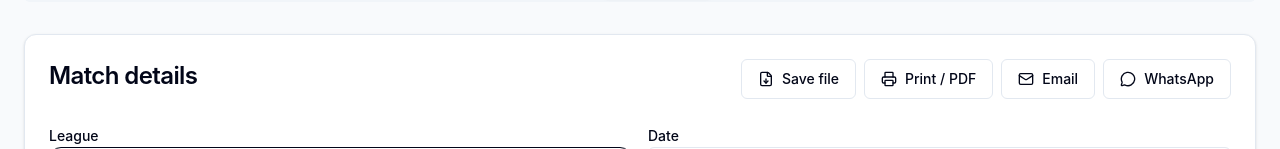
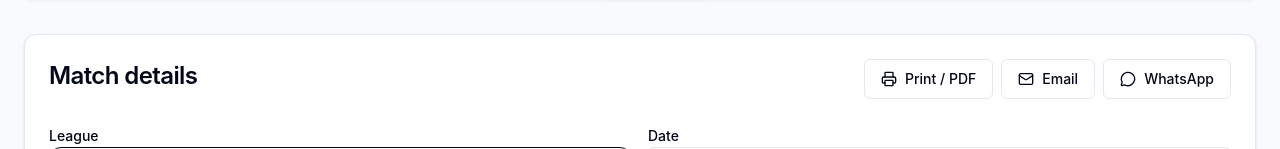
Before and after one commit to carlh1984/match-day-sheets-app, a React (Vite) app: page / in a window 1280 px wide. Shown: the part 178-327 px from the top of the page. Built offline with nearby package versions, Linux system fonts and the light colour scheme.

Commit message:
Update App.jsx
Add Excel export and remove JSON
Add Excel export and remove JSON
Add Excel export and remove JSON
Add Excel export and remove JSON

```diff
--- a/src/App.jsx
+++ b/src/App.jsx
@@ -1,5 +1,6 @@
 import React, { useEffect, useMemo, useRef, useState } from "react";
 import { Plus, Trash2, Printer, Mail, MessageCircle, Upload, Copy, Settings, FileText, FileDown, Save } from "lucide-react";
+import * as XLSX from 'xlsx';
 
 // --- UI COMPONENTS ---
 const Button = ({ children, variant = "default", size = "default", className, ...props }) => {
@@ -522,14 +523,47 @@ export default function App() {
     alert("Sheet marked as complete.");
   };
 
-  const exportJson = (sheet) => {
-    const blob = new Blob([JSON.stringify(sheet, null, 2)], { type: "application/json" });
-    const url = URL.createObjectURL(blob);
-    const a = document.createElement("a");
-    a.href = url;
-    a.download = `${sheet.teamName || "team"}-${sheet.oppositionTeam || "sheet"}.json`;
-    a.click();
-    URL.revokeObjectURL(url);
+  const exportAllXlsx = () => {
+    const data = [];
+    sheets.forEach(sheet => {
+      // Add sheet header info
+      data.push({
+        'Match ID': sheet.id,
+        'Team': sheet.teamName,
+        'Opposition': sheet.oppositionTeam,
+        'League': sheet.league,
+        'Date': sheet.date,
+        'Score': `${sheet.scoreFor} - ${sheet.scoreAgainst}`,
+        'Type': 'MATCH_HEADER'
+      });
+
+      // Add player details
+      sheet.players.forEach(p => {
+        data.push({
+          'Match ID': '',
+          'Team': sheet.teamName,
+          'Opposition': sheet.oppositionTeam,
+          'League': sheet.league,
+          'Date': sheet.date,
+          'Score': '',
+          'Type': 'PLAYER',
+          'Shirt #': p.shirtNumber,
+          'Player Name': p.playerName,
+          'ID Checked': p.idChecked ? 'Yes' : 'No',
+          'Goals': p.goals,
+          'Yellow': p.yellow ? '1' : '0',
+          'Red': p.red ? '1' : '0'
+        });
+      });
+
+      // Blank row between sheets
+      data.push({});
+    });
+
+    const ws = XLSX.utils.json_to_sheet(data);
+    const wb = XLSX.utils.book_new();
+    XLSX.utils.book_append_sheet(wb, ws, "Match Sheets");
+    XLSX.writeFile(wb, "match-day-sheets.xlsx");
   };
 
   const exportAllHtml = () => {
@@ -672,6 +706,7 @@ export default function App() {
               <CardHeader className="flex flex-row items-center justify-between">
                 <CardTitle>Saved match sheets</CardTitle>
                 <div className="flex gap-2">
+                  <Button variant="outline" onClick={exportAllXlsx}><FileDown className="mr-2 h-4 w-4" />Export all (Excel)</Button>
                   <Button variant="outline" onClick={exportAllHtml}><FileDown className="mr-2 h-4 w-4" />Export all (HTML)</Button>
                 </div>
               </CardHeader>
@@ -689,7 +724,6 @@ export default function App() {
                     </div>
                     <div className="flex flex-wrap gap-2">
                       <Button variant="outline" size="sm" onClick={() => { setActiveId(sheet.id); setTab("editor"); }}><FileText className="mr-2 h-4 w-4" />Open</Button>
-                      <Button variant="outline" size="sm" onClick={() => exportJson(sheet)}><FileDown className="mr-2 h-4 w-4" />Export</Button>
                       <Button variant="outline" size="sm" onClick={() => emailSheet(sheet)}><Mail className="mr-2 h-4 w-4" />Email</Button>
                       <Button variant="outline" size="sm" onClick={() => whatsappSheet(sheet)}><MessageCircle className="mr-2 h-4 w-4" />WhatsApp</Button>
                       <Button variant="outline" size="sm" onClick={() => deleteSheet(sheet.id)}><Trash2 className="mr-2 h-4 w-4" />Delete</Button>
@@ -704,7 +738,6 @@ export default function App() {
               <CardHeader className="flex flex-row items-center justify-between">
                 <CardTitle>Match details</CardTitle>
                 <div className="flex flex-wrap gap-2 print:hidden">
-                  <Button variant="outline" onClick={() => exportJson(activeSheet)}><FileDown className="mr-2 h-4 w-4" />Save file</Button>
                   <Button variant="outline" onClick={printSheet}><Printer className="mr-2 h-4 w-4" />Print / PDF</Button>
                   <Button variant="outline" onClick={() => emailSheet(activeSheet)}><Mail className="mr-2 h-4 w-4" />Email</Button>
                   <Button variant="outline" onClick={() => whatsappSheet(activeSheet)}><MessageCircle className="mr-2 h-4 w-4" />WhatsApp</Button>
```
